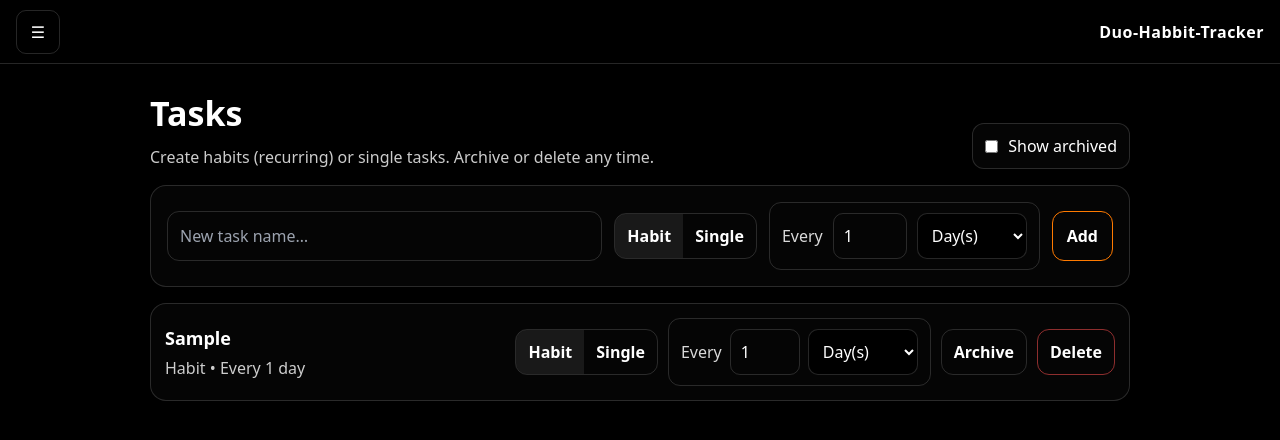
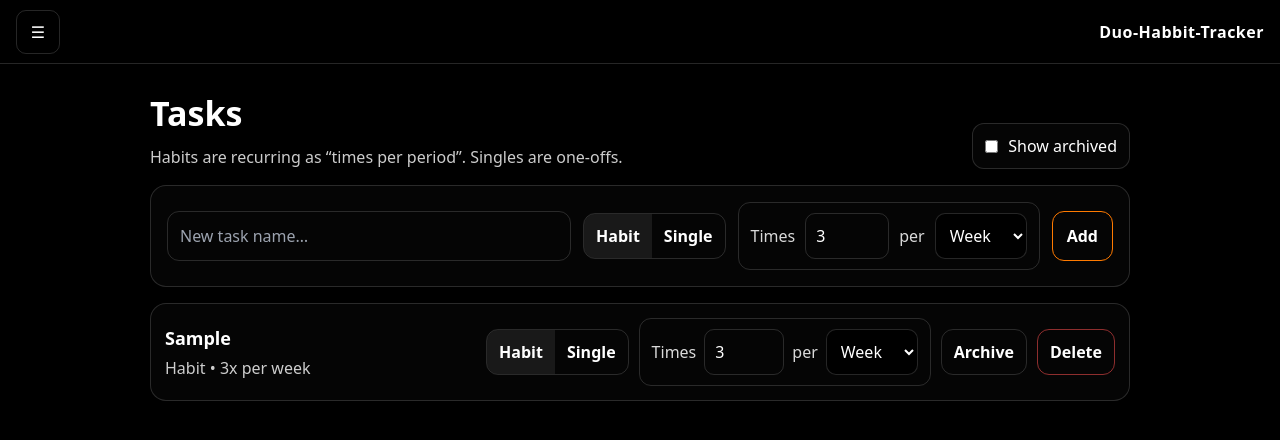
Before and after one commit to millnate05/Duo-habbit-tracker, a Next.js app: page /tasks in a window 1280 px wide. Both pictures are taken after typing "Sample" into the empty fields and a click on the button "Add". Shown: the top 440 px of the page. Built offline with nearby package versions, Linux system fonts and the light colour scheme.

Commit message:
Update page.tsx

```diff
--- a/src/app/tasks/page.tsx
+++ b/src/app/tasks/page.tsx
@@ -5,23 +5,34 @@ import React, { useEffect, useMemo, useState } from "react";
 import { theme } from "@/UI/theme";
 
 type TaskType = "habit" | "single";
-type FrequencyUnit = "day" | "week" | "month";
+type FrequencyUnit = "day" | "week" | "month" | "year";
 
 type HabitFrequency = {
-  every: number;
-  unit: FrequencyUnit;
+  times: number; // ✅ how many times
+  per: FrequencyUnit; // ✅ per day/week/month/year
+};
+
+type Proof = {
+  kind: "photo" | "override";
+  note?: string; // required for override
+  photoName?: string; // basic metadata (we are not storing image data in localStorage)
+  completedAt: number;
 };
 
 type Task = {
   id: string;
   title: string;
   type: TaskType;
-  frequency?: HabitFrequency;
+  frequency?: HabitFrequency; // only for habit
   createdAt: number;
   archived: boolean;
+
+  // completion snapshot (latest)
+  lastCompletedAt?: number;
+  lastProof?: Proof;
 };
 
-const STORAGE_KEY = "duo_tasks_v1";
+const STORAGE_KEY = "duo_tasks_v2"; // ✅ bump version since frequency model changed
 
 function uid() {
   return `${Date.now()}_${Math.random().toString(16).slice(2)}`;
@@ -29,24 +40,24 @@ function uid() {
 
 function formatFrequency(freq?: HabitFrequency) {
   if (!freq) return "";
-  const n = Math.max(1, freq.every);
-  const unit = n === 1 ? freq.unit : (freq.unit + "s") as `${FrequencyUnit}s`;
-  return `Every ${n} ${unit}`;
+  const t = Math.max(1, freq.times);
+  const per = freq.per;
+  return `${t}x per ${per}`;
 }
 
 const selectStyle: React.CSSProperties = {
   padding: "10px 10px",
   borderRadius: 10,
   border: "1px solid var(--border)",
-  background: "#000", // ✅ black background
-  color: "#fff", // ✅ white text
+  background: "#000",
+  color: "#fff",
   outline: "none",
   cursor: "pointer",
 };
 
 const optionStyle: React.CSSProperties = {
-  background: "#000", // ✅ black dropdown rows
-  color: "#fff", // ✅ white text
+  background: "#000",
+  color: "#fff",
 };
 
 export default function Page() {
@@ -54,9 +65,9 @@ export default function Page() {
   const [title, setTitle] = useState("");
   const [type, setType] = useState<TaskType>("habit");
 
-  // habit frequency inputs
-  const [every, setEvery] = useState<number>(1);
-  const [unit, setUnit] = useState<FrequencyUnit>("day");
+  // ✅ habit frequency inputs (times per period)
+  const [times, setTimes] = useState<number>(3);
+  const [per, setPer] = useState<FrequencyUnit>("week");
 
   const [showArchived, setShowArchived] = useState(false);
 
@@ -95,7 +106,7 @@ export default function Page() {
       type,
       frequency:
         type === "habit"
-          ? { every: Math.max(1, Number(every) || 1), unit }
+          ? { times: Math.max(1, Number(times) || 1), per }
           : undefined,
       createdAt: Date.now(),
       archived: false,
@@ -119,8 +130,8 @@ export default function Page() {
               ...t,
               type: "habit",
               frequency: {
-                every: Math.max(1, Number(freq.every) || 1),
-                unit: freq.unit,
+                times: Math.max(1, Number(freq.times) || 1),
+                per: freq.per,
               },
             }
           : t
@@ -177,8 +188,7 @@ export default function Page() {
           <div>
             <h1 style={{ margin: 0, fontSize: 34, fontWeight: 900 }}>Tasks</h1>
             <p style={{ margin: "6px 0 0 0", opacity: 0.8 }}>
-              Create habits (recurring) or single tasks. Archive or delete any
-              time.
+              Habits are recurring as “times per period”. Singles are one-offs.
             </p>
           </div>
 
@@ -272,14 +282,14 @@ export default function Page() {
                   border: "1px solid var(--border)",
                 }}
               >
-                <span style={{ opacity: 0.85 }}>Every</span>
+                <span style={{ opacity: 0.85 }}>Times</span>
                 <input
                   type="number"
                   min={1}
-                  value={every}
-                  onChange={(e) => setEvery(Number(e.target.value))}
+                  value={times}
+                  onChange={(e) => setTimes(Number(e.target.value))}
                   style={{
-                    width: 74,
+                    width: 84,
                     padding: "10px 10px",
                     borderRadius: 10,
                     border: "1px solid var(--border)",
@@ -288,19 +298,23 @@ export default function Page() {
                     outline: "none",
                   }}
                 />
+                <span style={{ opacity: 0.85 }}>per</span>
                 <select
-                  value={unit}
-                  onChange={(e) => setUnit(e.target.value as FrequencyUnit)}
-                  style={selectStyle} // ✅ black bg / white text
+                  value={per}
+                  onChange={(e) => setPer(e.target.value as FrequencyUnit)}
+                  style={selectStyle}
                 >
                   <option value="day" style={optionStyle}>
-                    Day(s)
+                    Day
                   </option>
                   <option value="week" style={optionStyle}>
-                    Week(s)
+                    Week
                   </option>
                   <option value="month" style={optionStyle}>
-                    Month(s)
+                    Month
+                  </option>
+                  <option value="year" style={optionStyle}>
+                    Year
                   </option>
                 </select>
               </div>
@@ -350,7 +364,7 @@ export default function Page() {
                   } else {
                     updateTask(t.id, {
                       type: "habit",
-                      frequency: t.frequency ?? { every: 1, unit: "day" },
+                      frequency: t.frequency ?? { times: 3, per: "week" },
                     });
                   }
                 }}
@@ -432,16 +446,7 @@ function TaskRow({
         </div>
       </div>
 
-      {/* Controls */}
-      <div
-        style={{
-          display: "flex",
-          gap: 10,
-          alignItems: "center",
-          flexWrap: "wrap",
-        }}
-      >
-        {/* Type Toggle */}
+      <div style={{ display: "flex", gap: 10, alignItems: "center", flexWrap: "wrap" }}>
         <div
           style={{
             display: "flex",
@@ -462,7 +467,6 @@ function TaskRow({
           />
         </div>
 
-        {/* Frequency editor (only for habit) */}
         {task.type === "habit" && (
           <div
             style={{
@@ -474,19 +478,19 @@ function TaskRow({
               border: "1px solid var(--border)",
             }}
           >
-            <span style={{ opacity: 0.85 }}>Every</span>
+            <span style={{ opacity: 0.85 }}>Times</span>
             <input
               type="number"
               min={1}
-              value={task.frequency?.every ?? 1}
+              value={task.frequency?.times ?? 1}
               onChange={(e) =>
                 onUpdateFrequency({
-                  every: Number(e.target.value),
-                  unit: task.frequency?.unit ?? "day",
+                  times: Number(e.target.value),
+                  per: task.frequency?.per ?? "week",
                 })
               }
               style={{
-                width: 70,
+                width: 80,
                 padding: "10px 10px",
                 borderRadius: 10,
                 border: "1px solid var(--border)",
@@ -495,30 +499,33 @@ function TaskRow({
                 outline: "none",
               }}
             />
+            <span style={{ opacity: 0.85 }}>per</span>
             <select
-              value={task.frequency?.unit ?? "day"}
+              value={task.frequency?.per ?? "week"}
               onChange={(e) =>
                 onUpdateFrequency({
-                  every: task.frequency?.every ?? 1,
-                  unit: e.target.value as FrequencyUnit,
+                  times: task.frequency?.times ?? 1,
+                  per: e.target.value as FrequencyUnit,
                 })
               }
-              style={selectStyle} // ✅ black bg / white text
+              style={selectStyle}
             >
               <option value="day" style={optionStyle}>
-                Day(s)
+                Day
               </option>
               <option value="week" style={optionStyle}>
-                Week(s)
+                Week
               </option>
               <option value="month" style={optionStyle}>
-                Month(s)
+                Month
+              </option>
+              <option value="year" style={optionStyle}>
+                Year
               </option>
             </select>
           </div>
         )}
 
-        {/* Archive / Delete */}
         {task.archived ? (
           <button onClick={onUnarchive} style={actionBtnStyle()} type="button">
             Unarchive
```
